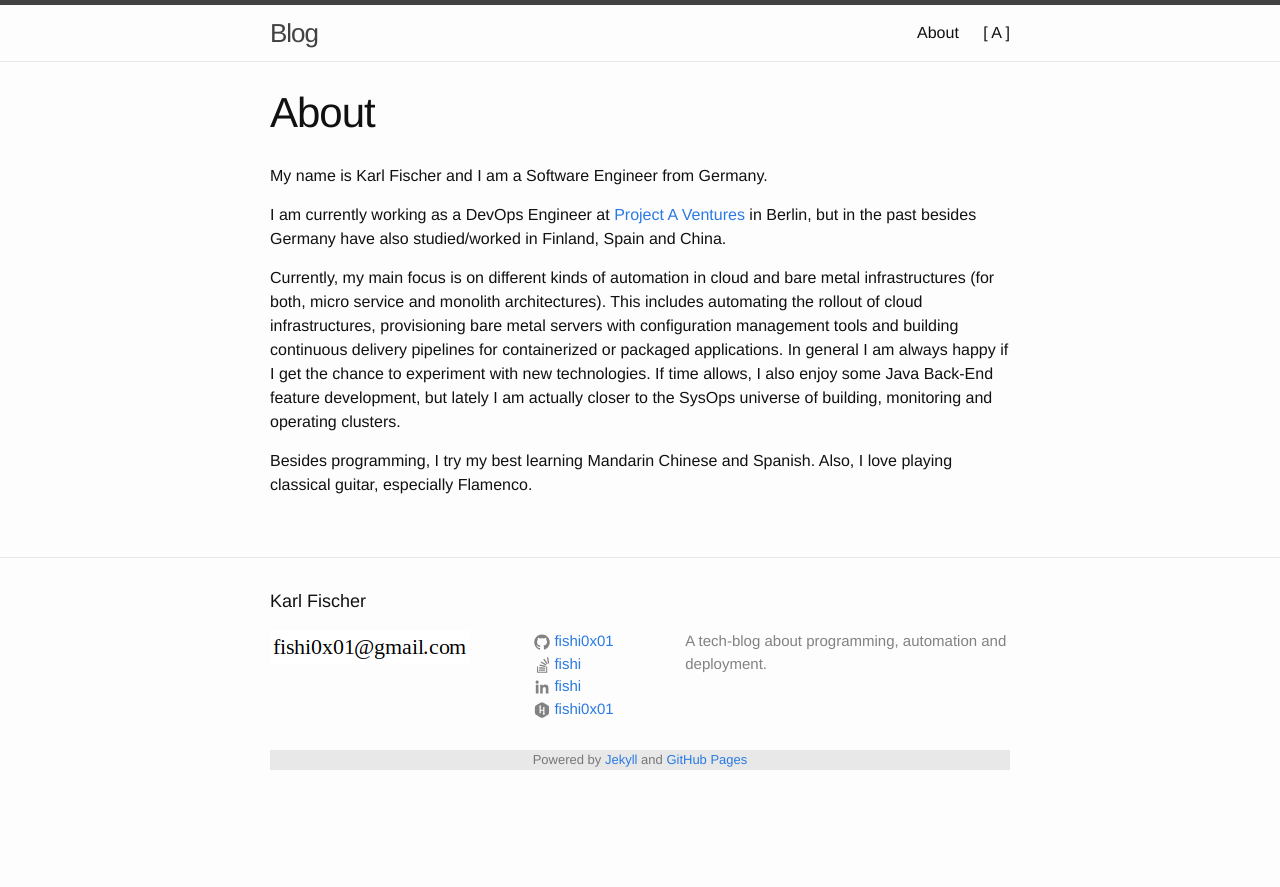
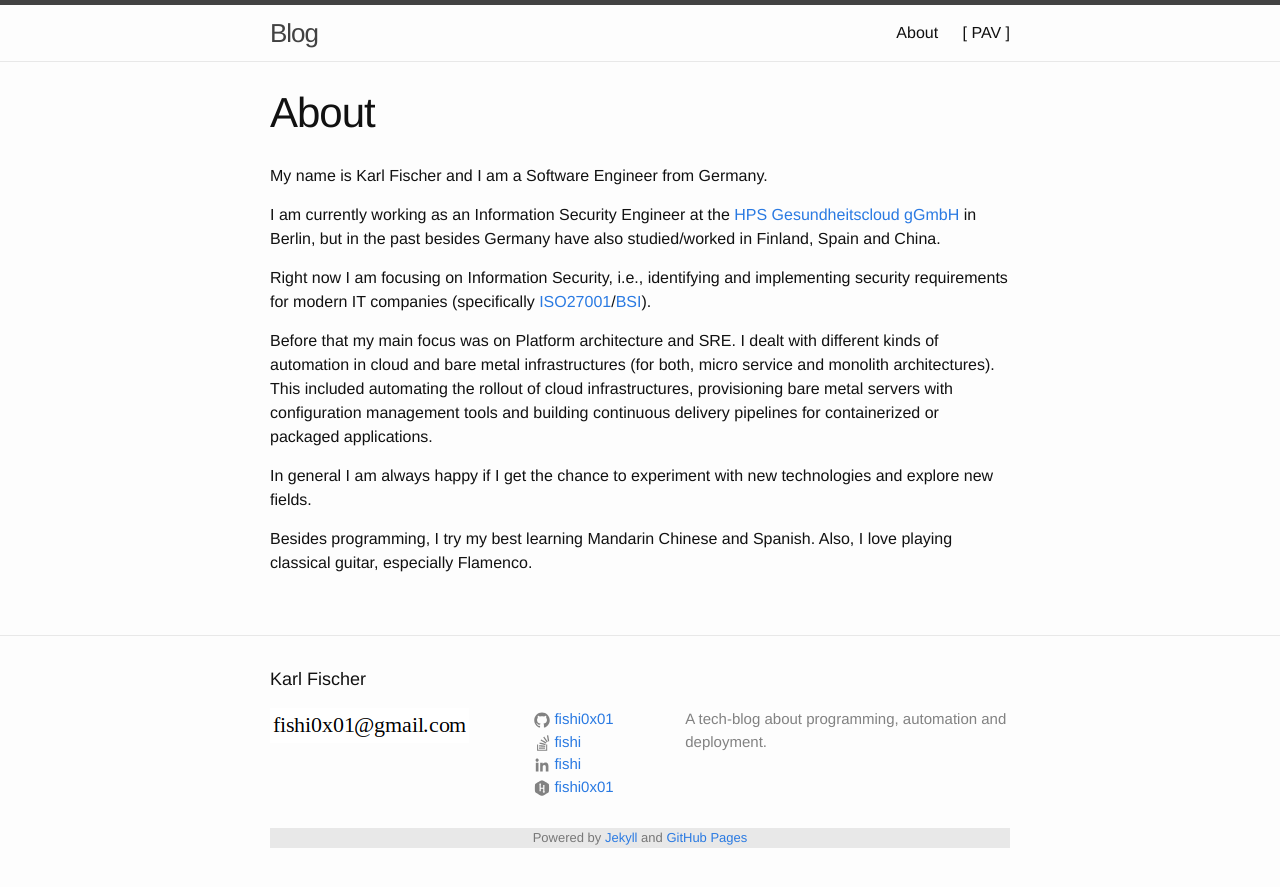
Before and after one commit to fishi0x01/fishi0x01.github.io, a Jekyll site: the page built from pages/about.md, in a window 1280 px wide. Shown: the top 887 px of the page. Built offline with Jekyll 4.4.1, drawn with Linux system fonts in a browser that asks for light colours.

Commit message:
Update about

```diff
--- a/pages/about.md
+++ b/pages/about.md
@@ -6,12 +6,13 @@
 
 My name is Karl Fischer and I am a Software Engineer from Germany.
 
-I am currently working as a DevOps Engineer at [Project A Ventures](https://project-a.com) in Berlin, but in the past besides Germany have also studied/worked in Finland, Spain and China.
+I am currently working as an Information Security Engineer at the [HPS Gesundheitscloud gGmbH](https://www.gesundheitscloud.de/) in Berlin, but in the past besides Germany have also studied/worked in Finland, Spain and China.
 
-Currently, my main focus is on different kinds of automation in cloud and bare metal infrastructures (for both, micro service and monolith architectures).
-This includes automating the rollout of cloud infrastructures, provisioning bare metal servers with configuration management tools and building continuous delivery pipelines for containerized or packaged applications.
-In general I am always happy if I get the chance to experiment with new technologies.
-If time allows, I also enjoy some Java Back-End feature development, but lately I am actually closer to the SysOps universe of building, monitoring and operating clusters.
+Right now I am focusing on Information Security, i.e., identifying and implementing security requirements for modern IT companies (specifically [ISO27001](https://www.iso.org/isoiec-27001-information-security.html)/[BSI](https://www.bsi.bund.de/EN/Topics/ITGrundschutz/itgrundschutz_node.html)).
+
+Before that my main focus was on Platform architecture and SRE. I dealt with different kinds of automation in cloud and bare metal infrastructures (for both, micro service and monolith architectures). This included automating the rollout of cloud infrastructures, provisioning bare metal servers with configuration management tools and building continuous delivery pipelines for containerized or packaged applications.
+
+In general I am always happy if I get the chance to experiment with new technologies and explore new fields.
 
 Besides programming, I try my best learning Mandarin Chinese and Spanish.
 Also, I love playing classical guitar, especially Flamenco.
```
Also changed, not shown: pages/projects.md (+4 -2 lines).
